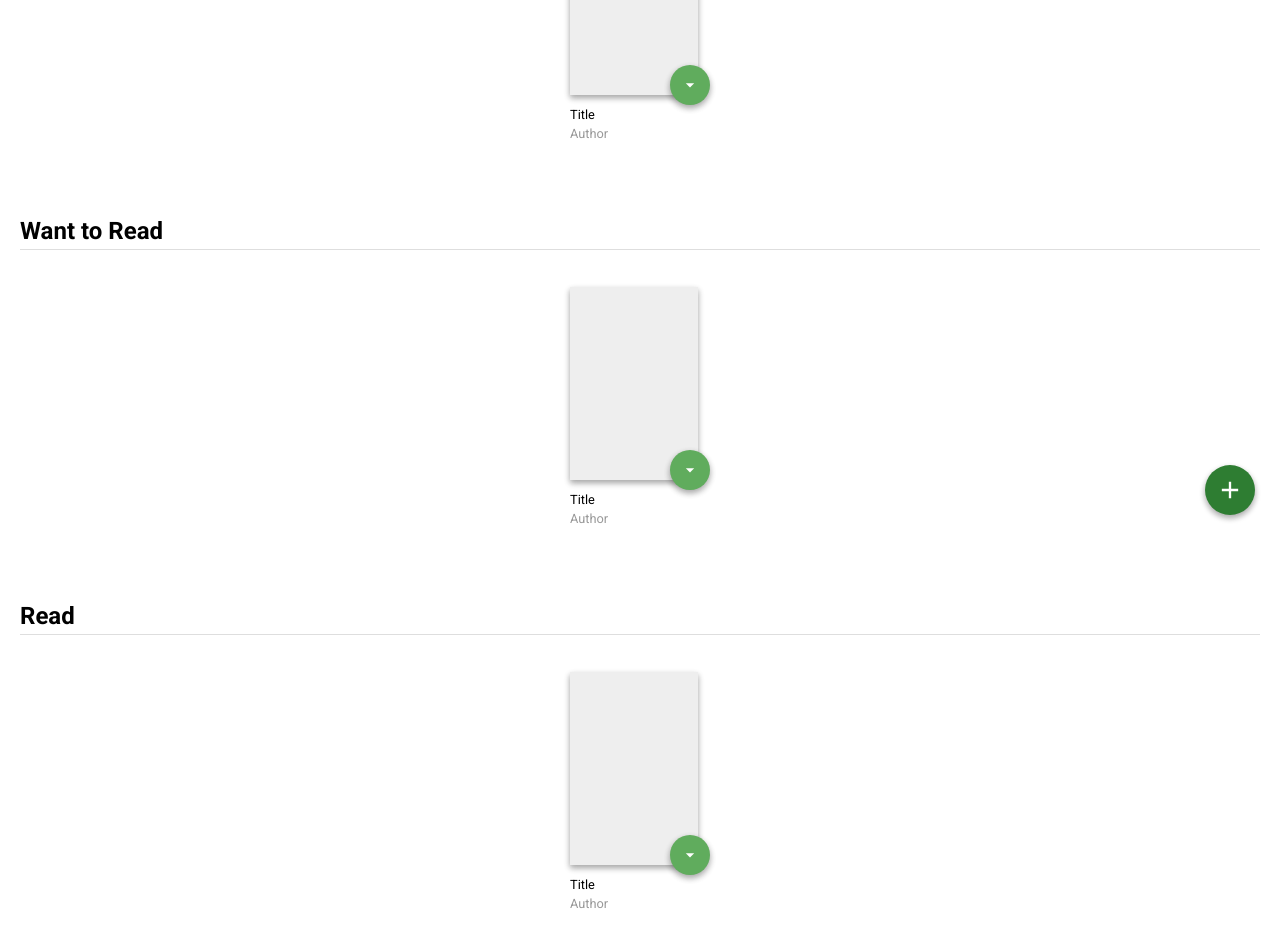
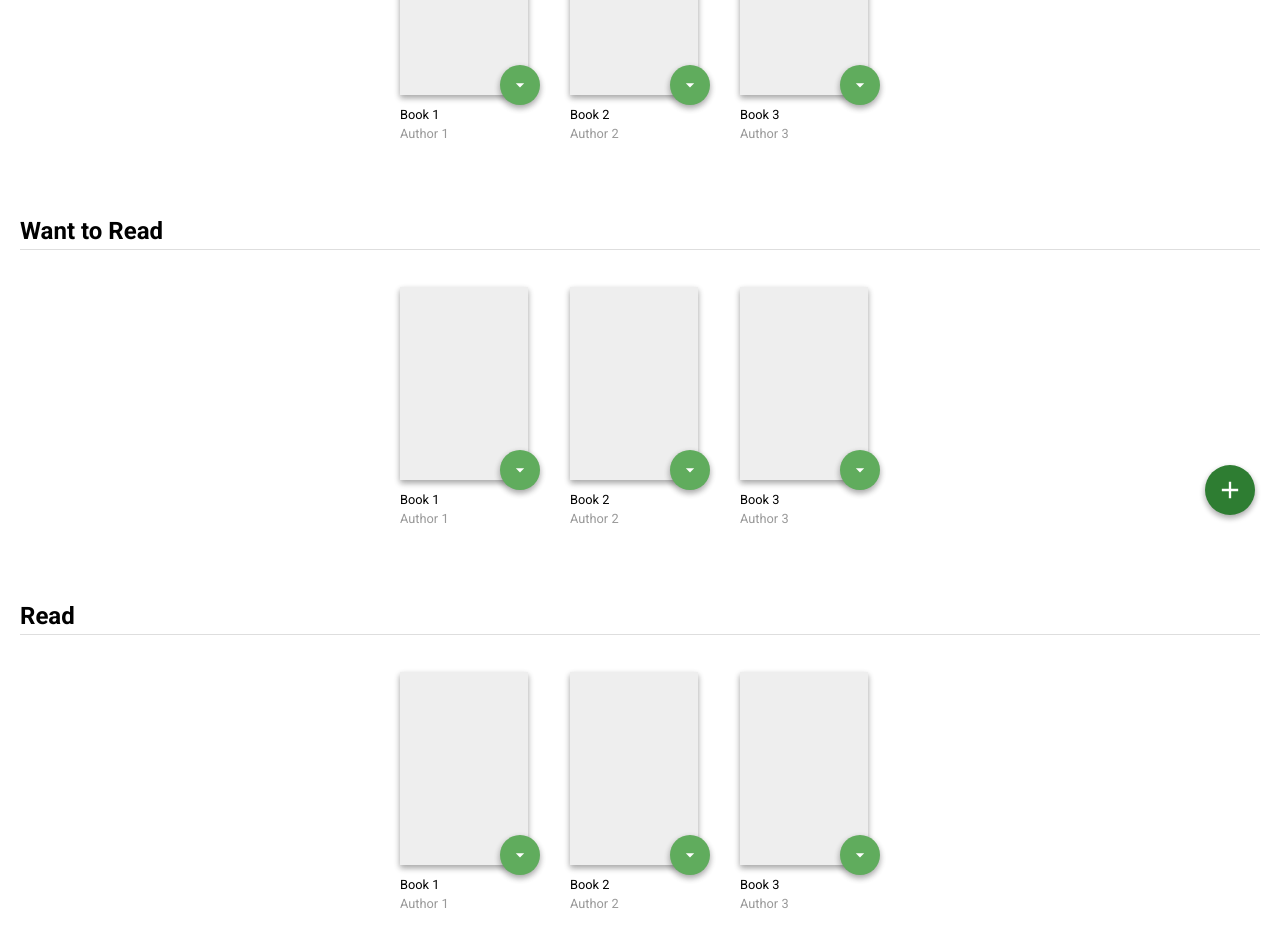
Before and after one commit to NinaKWelch/ninas-myreads-app, a React (Create React App) app: page / in a window 1280 px wide. Shown: the part 260-1206 px from the top of the page. Built offline with nearby package versions, Linux system fonts and the light colour scheme.

Commit message:
feat: render books

```diff
--- a/src/App.js
+++ b/src/App.js
@@ -7,10 +7,9 @@ import ListBooks from './ListBooks'
 
 
 class BooksApp extends React.Component {
-  state = {
-  }
 
   render() {
+
     return (
       <div className="app">
         <Route exact path="/search" render={() => <SearchBooks/>}/>
--- a/src/Book.js
+++ b/src/Book.js
@@ -9,6 +9,8 @@ class Book extends React.Component {
 			height: 193,
 			backgroundImage: ''
   		}
+
+  		const book = '';
 
     	return (
 			<li>
@@ -25,8 +27,8 @@ class Book extends React.Component {
               			</select>
 	            		</div>
 	          		</div>
-	          		<div className="book-title">Title</div>
-	          		<div className="book-authors">Author</div>
+	          		<div className="book-title">{this.props.book.name}</div>
+	          		<div className="book-authors">{this.props.book.author}</div>
 	        	</div>
 	     	</li>
     	)
--- a/src/ListBooks.js
+++ b/src/ListBooks.js
@@ -3,9 +3,15 @@ import { Link } from 'react-router-dom'
 import Book from './Book'
 
 class ListBooks extends React.Component {
-
+  state = {
+    books: [
+         {name: 'Book 1', author: 'Author 1', id: 1},
+         {name: 'Book 2', author: 'Author 2', id: 2},
+         {name: 'Book 3', author: 'Author 3', id: 3}]
+    }
 
   render() {
+
     return (
       <div className="list-books">
         <div className="list-books-title">
@@ -17,7 +23,9 @@ class ListBooks extends React.Component {
               <h2 className="bookshelf-title">Currently Reading</h2>
               <div className="bookshelf-books">
                 <ol className="books-grid">
-                  <Book/>
+                  {this.state.books.map((book) => (
+                    <Book key={book.id} book={book}/>
+                  ))}
                 </ol>
               </div>
             </div>
@@ -25,7 +33,9 @@ class ListBooks extends React.Component {
               <h2 className="bookshelf-title">Want to Read</h2>
               <div className="bookshelf-books">
                 <ol className="books-grid">
-                  <Book/>
+                  {this.state.books.map((book) => (
+                    <Book key={book.id} book={book}/>
+                  ))}
                 </ol>
               </div>
             </div>
@@ -33,7 +43,9 @@ class ListBooks extends React.Component {
               <h2 className="bookshelf-title">Read</h2>
               <div className="bookshelf-books">
                 <ol className="books-grid">
-                  <Book/>
+                  {this.state.books.map((book) => (
+                    <Book key={book.id} book={book}/>
+                  ))}
                 </ol>
               </div>
             </div>
```
Also changed, not shown: src/SearchBooks.js (+0 -18 lines).
